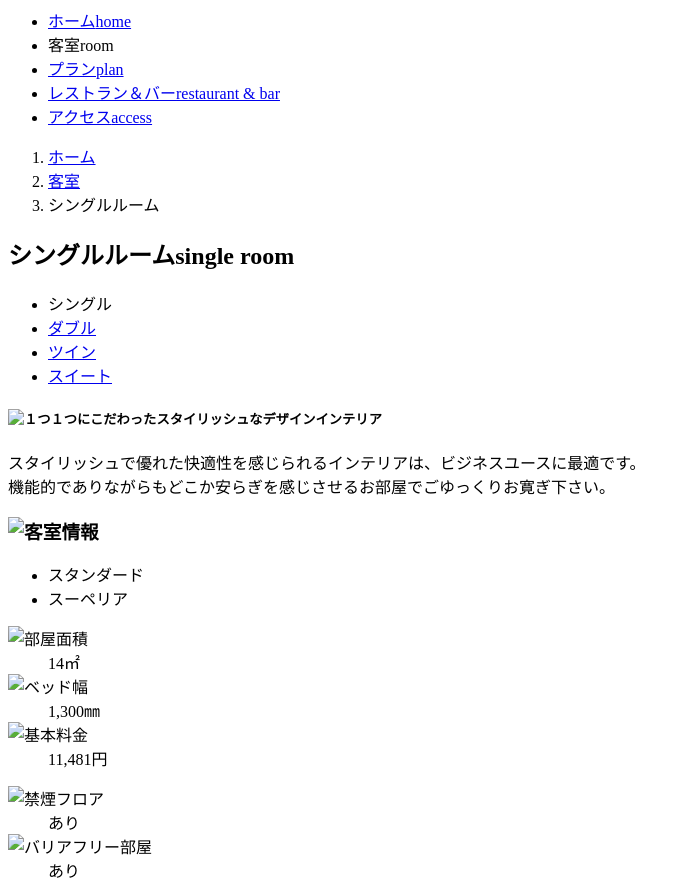
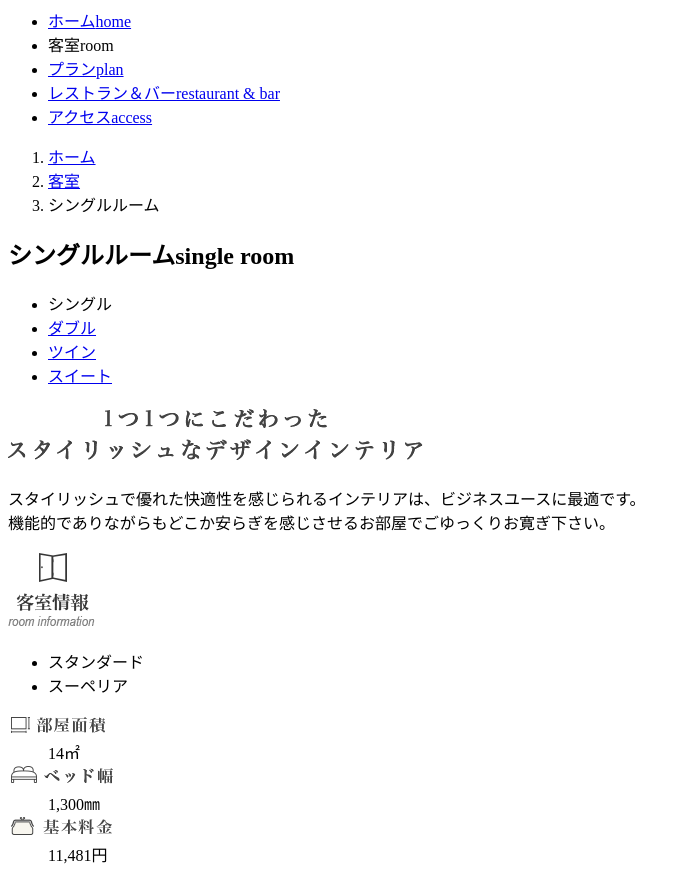
Before and after one commit to chanyuki/chanyuki.github.io, a plain HTML site: page tbh/assets/room.html in a window 1280 px wide. Shown: the part 85-964 px from the top of the page, without its empty margins (0-690 px from the left). Drawn offline with Linux system fonts and the light colour scheme.

Commit message:
roomページの画像パス設定

```diff
--- a/tbh/assets/room.html
+++ b/tbh/assets/room.html
@@ -44,7 +44,7 @@
     </div>
 
     <section id="room-caption">
-      <h5><img src="room-copy.png" alt="１つ１つにこだわったスタイリッシュなデザインインテリア"></h5>
+      <h5><img src="images/room-copy.png" alt="１つ１つにこだわったスタイリッシュなデザインインテリア"></h5>
       <p>スタイリッシュで優れた快適性を感じられるインテリアは、ビジネスユースに最適です。<br>
           機能的でありながらもどこか安らぎを感じさせるお部屋でごゆっくりお寛ぎ下さい。
       </p>
@@ -54,7 +54,7 @@
 
   <div id="information-cont">
     <section id="information-inner">
-      <h3><img src="images/t-information" alt="客室情報"></h3>
+      <h3><img src="images/t-roominfo.png" alt="客室情報"></h3>
       <ul>
         <li>スタンダード</li>
         <li>スーペリア</li>
@@ -62,20 +62,20 @@
 
       <div>
         <dl>
-          <dt><img src="info1" alt="部屋面積"></dt>
+          <dt><img src="images/info1.png" alt="部屋面積"></dt>
           <dd>14<span>&#13217;</span></dd>
 
-          <dt><img src="info2" alt="ベッド幅"></dt>
+          <dt><img src="images/info2.png" alt="ベッド幅"></dt>
           <dd>1,300<span>&#13212;</span></dd>
 
-          <dt><img src="info3" alt="基本料金"></dt>
+          <dt><img src="images/info3.png" alt="基本料金"></dt>
           <dd>11,481<span>円</span></dd>
         </dl>
         <dl>
-          <dt><img src="info4" alt="禁煙フロア"></dt>
+          <dt><img src="images/info4.png" alt="禁煙フロア"></dt>
           <dd>あり</dd>
 
-          <dt><img src="info5" alt="バリアフリー部屋"></dt>
+          <dt><img src="images/info5.png" alt="バリアフリー部屋"></dt>
           <dd>あり</dd>
         </dl>
       </div>
```
